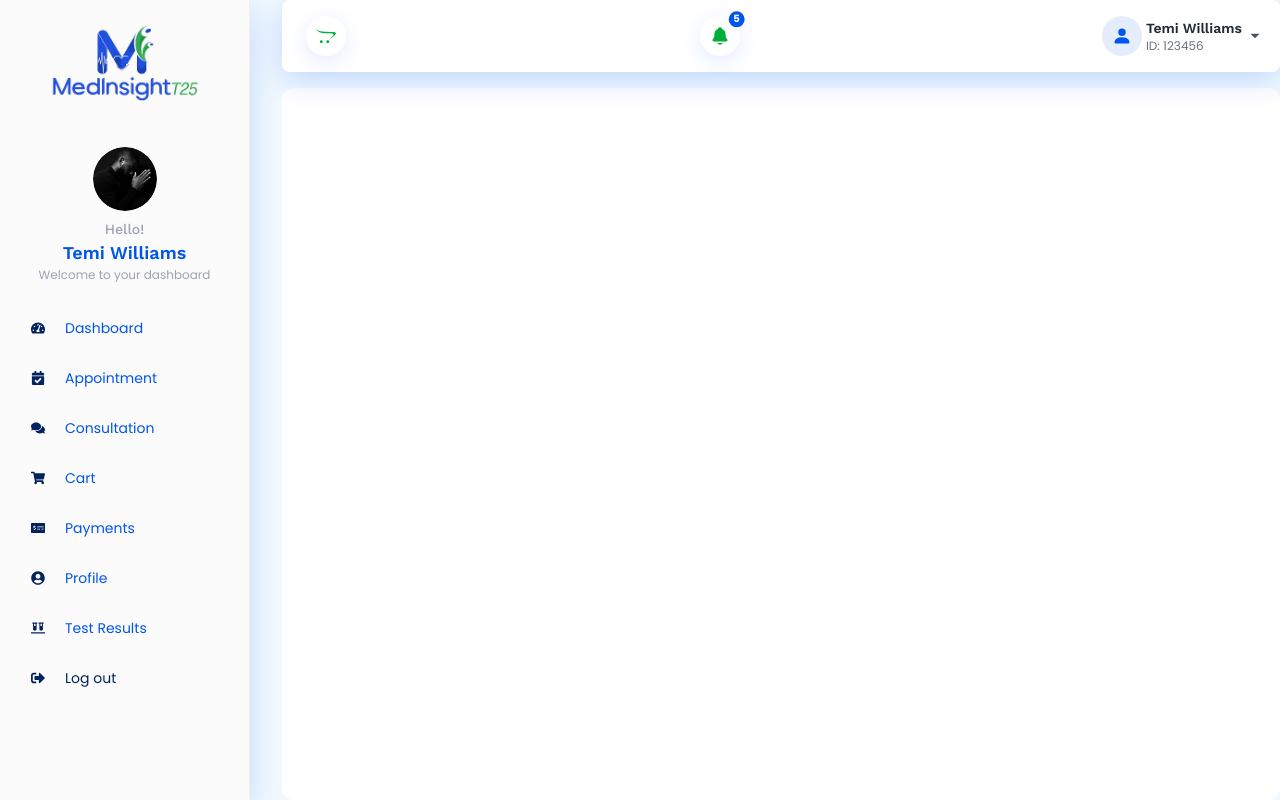
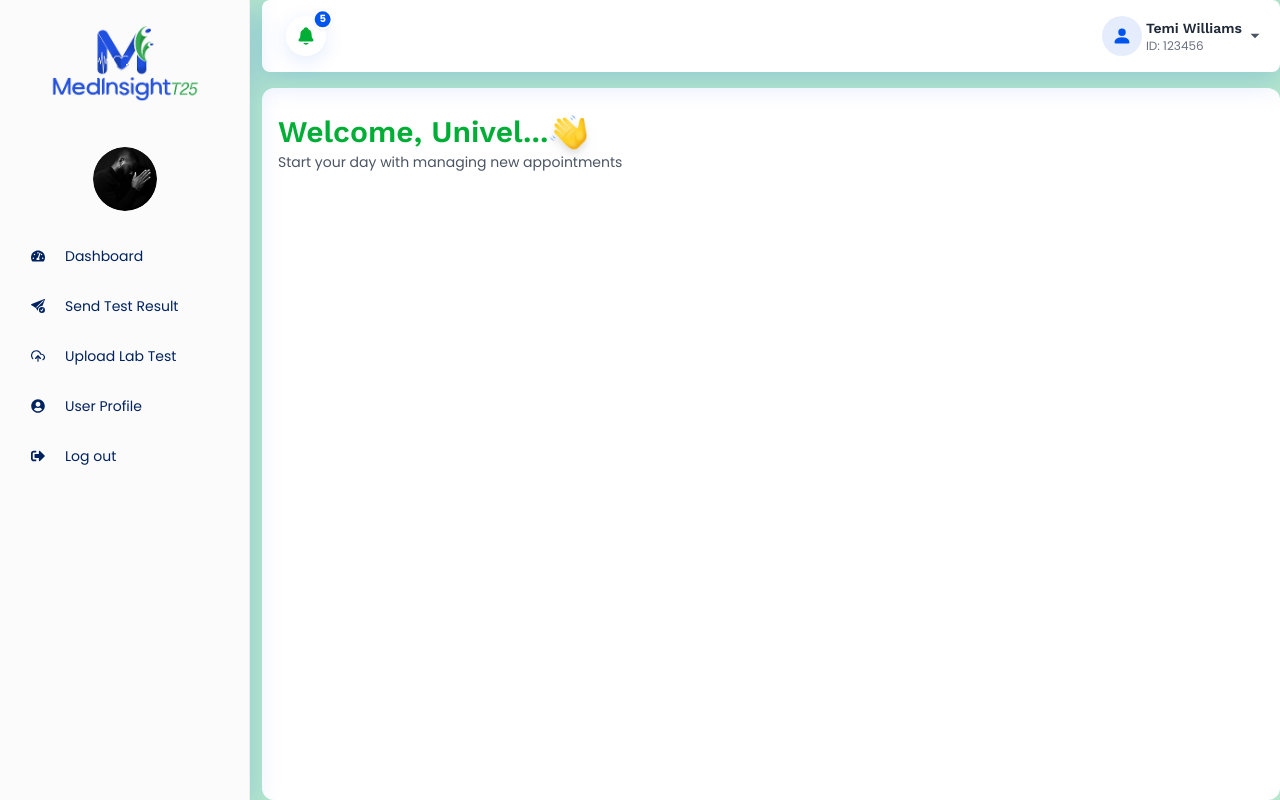
Before and after one commit to MedInsightT25-Project-Organization/medinsight-frontend-codebase, a React (Vite) app: page /healthcare-dashboard in a window 1280 px wide. Built offline with nearby package versions, Linux system fonts and the light colour scheme.

Commit message:
dashboard commit

```diff
--- a/src/App.jsx
+++ b/src/App.jsx
@@ -27,11 +27,18 @@ import DashboardCart from "./Pages/Dashboards/PatientDashboard/DashboardCart";
 import Payments from "./Pages/Dashboards/PatientDashboard/Payments";
 import UserProfile from "./Pages/Dashboards/PatientDashboard/UserProfile";
 import TestResults from "./Pages/Dashboards/PatientDashboard/TestResults";
+import HealthcareHomeDashboard from "./Pages/Dashboards/HealthcareProviderDashboard/HealthcareHomeDashboard";
+import SendTestResult from "./Pages/Dashboards/HealthcareProviderDashboard/SendTestResult";
+import UploadLabTest from "./Pages/Dashboards/HealthcareProviderDashboard/UploadLabTest";
+import HealthcareProfile from "./Pages/Dashboards/HealthcareProviderDashboard/HealthcareProfile";
 
 const App = () => {
 
 	const location = useLocation()
-	const hideNavbarRoutes = ["/patient-dashboard", "/patient-dashboard/appointment", "/patient-dashboard/consultation", "/patient-dashboard/dashboard-cart", "/patient-dashboard/payments", "/patient-dashboard/user-profile", "/patient-dashboard/test-results", "/healthcare-dashboard"];
+	const hideNavbarRoutes = ["/patient-dashboard", "/patient-dashboard/appointment", "/patient-dashboard/consultation", "/patient-dashboard/dashboard-cart", "/patient-dashboard/payments", "/patient-dashboard/user-profile", "/patient-dashboard/test-results", "/healthcare-dashboard", "/healthcare-dashboard/send-test-result", "/healthcare-dashboard/upload-test-result", "/healthcare-dashboard/healthcare-profile",
+
+
+	];
 
 	return (
 		<div className="">
@@ -57,7 +64,7 @@ const App = () => {
 				<Route path="/healthcare-form-one" element={<HealthcareFormOne />} />
 
 
-				{/*  */}
+				{/* Patient Dashboard */}
 				<Route path="/patient-dashboard" element={<PatientDashboard />}>
 					<Route index element={<PatientHomeDashboard />} />
 					<Route path="appointment" element={<Appointment />} />
@@ -68,7 +75,14 @@ const App = () => {
 					<Route path="test-results" element={<TestResults />} />
 
 				</Route>
-				<Route path="/healthcare-dashboard" element={<HealthcareProviderDashboard />} />
+				{/* Healthcare Providers Dashboard */}
+				<Route path="/healthcare-dashboard" element={<HealthcareProviderDashboard />}>
+
+					<Route index element={<HealthcareHomeDashboard />} />
+					<Route path="send-test-result" element={<SendTestResult />} />
+					<Route path="upload-test-result" element={<UploadLabTest />} />
+					<Route path="healthcare-profile" element={<HealthcareProfile />} />
+				</Route>
 
 			</Routes>
 		</div>
--- /dev/null
+++ b/src/Pages/Dashboards/HealthcareProviderDashboard/HealthcareHomeDashboard.jsx
@@ -0,0 +1,19 @@
+import React from 'react'
+import waveHand from '../../../assets/wave-hand.png'
+const HealthcareHomeDashboard = () => {
+    return (
+        <>
+
+            <section>
+                <div className='mt-2'>
+                    <h3 className='text-secondary text-xl sm:text-3xl flex items-center'>Welcome, Univel... <img src={waveHand} className='w-8 sm:w-10 filter drop-shadow-lg' alt="Wave Hand" /> </h3>
+                    <p className='text-gray-600 text-[.7rem] sm:text-sm'>Start your day with managing new appointments</p>
+                </div>
+
+            </section>
+
+        </>
+    )
+}
+
+export default HealthcareHomeDashboard
--- /dev/null
+++ b/src/Pages/Dashboards/HealthcareProviderDashboard/HealthcareProfile.jsx
@@ -0,0 +1,9 @@
+import React from 'react'
+
+const HealthcareProfile = () => {
+  return (
+    <div>HealthcareProfile</div>
+  )
+}
+
+export default HealthcareProfile
--- a/src/Pages/Dashboards/HealthcareProviderDashboard/HealthcareProviderDashboard.jsx
+++ b/src/Pages/Dashboards/HealthcareProviderDashboard/HealthcareProviderDashboard.jsx
@@ -1,118 +1,101 @@
-
-import React, { useState } from "react";
-import { Outlet, NavLink, useNavigate } from "react-router-dom";
+import React, { useState, useEffect } from "react";
+import { Outlet, NavLink, useNavigate, useLocation } from "react-router-dom";
 import { Sidebar, Menu, MenuItem } from "react-pro-sidebar";
 import {
     FaTachometerAlt,
     FaCalendarCheck,
     FaComments,
     FaShoppingCart,
-    FaMoneyCheckAlt,
+    FaSignOutAlt,
+    FaBars,
     FaUserCircle,
-    FaVials,
-    FaSignOutAlt,
-    FaBars
 } from "react-icons/fa";
 import Logo from "../../../assets/MEDINSIGHT LOGO-2.png";
 import ProfilePhoto from "../../../assets/profile-photo.png";
 import { IoMdArrowDropdown } from "react-icons/io";
-import { BsPersonFill } from "react-icons/bs";
+import { BsFillSendCheckFill, BsPersonFill } from "react-icons/bs";
 import { IoNotifications } from "react-icons/io5";
-import { FaOpencart } from "react-icons/fa6";
 import { useLabTest } from "../../../Context Api/LabTestContext";
+import { FiUploadCloud } from "react-icons/fi";
+
+const useIsMediumUp = () => {
+    const [isMediumUp, setIsMediumUp] = useState(window.innerWidth >= 768);
+    useEffect(() => {
+        const handleResize = () => setIsMediumUp(window.innerWidth >= 768);
+        window.addEventListener("resize", handleResize);
+        return () => window.removeEventListener("resize", handleResize);
+    }, []);
+    return isMediumUp;
+};
 
 const HealthcareProviderDashboard = () => {
-    const { getTotalCartCount } = useLabTest()
-    const totalItems = getTotalCartCount()
+    const isMediumUp = useIsMediumUp();
+    const [collapsed, setCollapsed] = useState(!isMediumUp);
 
+    useEffect(() => {
+        setCollapsed(!isMediumUp);
+    }, [isMediumUp]);
 
     const navigate = useNavigate();
-    const [collapsed, setCollapsed] = useState(false);
+    const location = useLocation();
 
     const handleLogout = () => {
         alert("Logging out...");
         navigate("/healthcare-sign-in");
     };
 
-    const SidebarLink = ({ to, icon, label }) => (
-        <MenuItem icon={icon}>
-            <NavLink
-                to={to}
-                className={({ isActive }) =>
-                    `block w-full ${isActive ? "text-primary font-secondary" : ""}`
-                }
+    const SidebarLink = ({ to, icon, label }) => {
+        const isActive = location.pathname === to;
+
+        return (
+            <MenuItem
+                icon={icon}
+                className="relative group"
                 onClick={() => {
+                    navigate(to);
                     if (window.innerWidth < 768) setCollapsed(true);
                 }}
             >
-                {label}
-            </NavLink>
-        </MenuItem>
-    );
+                {!collapsed ? (
+                    <span className={`text-sm ${isActive ? "text-primary font-medium" : ""}`}>{label}</span>
+                ) : (
+                    <span
+                        className="absolute left-full ml-2 top-1/2 -translate-y-1/2 whitespace-nowrap
+                        bg-black text-white text-[.7rem] rounded px-2 py-1 opacity-0 group-hover:opacity-100
+                        transition-opacity duration-300 z-50"
+                    >
+                        {label}
+                    </span>
+                )}
+            </MenuItem>
+        );
+    };
 
     return (
-        <div className="flex h-screen overflow-hidden">
+        <div className="relative flex h-screen overflow-hidden">
             {/* Sidebar */}
             <Sidebar
                 collapsed={collapsed}
-                onMouseEnter={() => setCollapsed(false)}
-                onMouseLeave={() => setCollapsed(true)}
+                onMouseEnter={() => isMediumUp && setCollapsed(false)}
+                onMouseLeave={() => isMediumUp && setCollapsed(true)}
                 className={`bg-white soft-shadow text-darkPrimary transition-all duration-300
-                    ${collapsed ? "w-10" : "w-[80px] md:w-[250px]"}
+                    ${collapsed ? "w-10" : isMediumUp ? "w-[250px]" : "w-[80px]"}
                     fixed md:relative z-30 h-full overflow-hidden`}
             >
                 <div className="py-3">
-                    <img
-                        src={Logo}
-                        alt="MedInsight Logo"
-                        className="w-full max-w-[150px] mx-auto"
-                    />
+                    <img src={Logo} alt="MedInsight Logo" className="w-full max-w-[150px] mx-auto" />
                 </div>
 
                 <div className="max-w-[80%] mx-auto my-5 text-center">
-                    <img
-                        src={ProfilePhoto}
-                        alt="Profile"
-                        className="rounded-full w-16 h-16 object-cover mx-auto"
-                    />
-                    <h4 className="text-sm text-gray-400 font-medium mt-2">Hello!</h4>
-                    <h3 className="text-primary font-semibold text-lg">Temi Williams</h3>
-                    <p className="text-xs text-gray-400">Welcome to your dashboard</p>
+                    <img src={ProfilePhoto} alt="Profile" className="rounded-full w-16 h-16 object-cover mx-auto" />
                 </div>
 
                 {/* Menu Items */}
                 <Menu className="text-sm overflow-y-auto">
                     <SidebarLink to="." icon={<FaTachometerAlt />} label="Dashboard" />
-                    <SidebarLink
-                        to="appointment"
-                        icon={<FaCalendarCheck />}
-                        label="Appointment"
-                    />
-                    <SidebarLink
-                        to="consultation"
-                        icon={<FaComments />}
-                        label="Consultation"
-                    />
-                    <SidebarLink
-                        to="dashboard-cart"
-                        icon={<FaShoppingCart />}
-                        label="Cart"
-                    />
-                    <SidebarLink
-                        to="payments"
-                        icon={<FaMoneyCheckAlt />}
-                        label="Payments"
-                    />
-                    <SidebarLink
-                        to="user-profile"
-                        icon={<FaUserCircle />}
-                        label="Profile"
-                    />
-                    <SidebarLink
-                        to="test-results"
-                        icon={<FaVials />}
-                        label="Test Results"
-                    />
+                    <SidebarLink to="send-test-result" icon={<BsFillSendCheckFill  />} label="Send Test Result" />
+                    <SidebarLink to="upload-test-result" icon={<FiUploadCloud />} label="Upload Lab Test" />
+                    <SidebarLink to="healthcare-profile" icon={<FaUserCircle />} label="User Profile" />
                     <MenuItem icon={<FaSignOutAlt />} onClick={handleLogout}>
                         Log out
                     </MenuItem>
@@ -120,26 +103,15 @@ const HealthcareProviderDashboard = () => {
             </Sidebar>
 
             {/* Main Content */}
-            <main className="flex-1 min-h-0 flex flex-col overflow-hidden transition-all duration-300 pl-2 sm:pl-8">
+            <main className="flex-1 min-h-0 flex flex-col overflow-hidden transition-all duration-300 pl-3 bg-secondary bg-opacity-25">
                 {/* Top bar */}
                 <div className="bg-white soft-shadow w-full p-4 rounded-lg sticky top-0 z-20 flex justify-between items-center">
-                    <button
-                        className="text-gray-800 p-2 hover:text-primary md:hidden"
+                    {/* <button
+                        className="hidden sm:block text-gray-800 p-2 hover:text-primary md:hidden"
                         onClick={() => setCollapsed(!collapsed)}
                     >
                         <FaBars size={20} />
-                    </button>
-
-                    <div className="relative inline-flex items-center justify-center w-10 h-10 rounded-full  bg-white card-shadow mx-2">
-                        <FaOpencart className="text-xl text-secondary" />
-
-                        {totalItems > 0 && (
-                            <span className="absolute top-0 right-0 transform translate-x-1/3 -translate-y-1/3 bg-primary text-white text-[10px] font-bold w-5 h-5 flex items-center justify-center rounded-full border-2 border-white shadow-sm">
-                                {totalItems}
-                            </span>
-                        )}
-
-                    </div>
+                    </button> */}
 
                     <div className="relative inline-flex items-center justify-center w-10 h-10 rounded-full bg-white card-shadow mx-2">
                         <IoNotifications className="text-xl text-secondary" />
@@ -148,7 +120,7 @@ const HealthcareProviderDashboard = () => {
                         </span>
                     </div>
 
-                    <div className="flex items-center gap-1  cursor-pointer transition ml-4">
+                    <div className="flex items-center gap-1 cursor-pointer transition ml-4">
                         <div className="w-10 h-10 bg-primary/10 text-primary flex items-center justify-center rounded-full text-xl">
                             <BsPersonFill />
                         </div>
--- /dev/null
+++ b/src/Pages/Dashboards/HealthcareProviderDashboard/SendTestResult.jsx
@@ -0,0 +1,9 @@
+import React from 'react'
+
+const SendTestResult = () => {
+  return (
+    <div>SendTestResult</div>
+  )
+}
+
+export default SendTestResult
--- /dev/null
+++ b/src/Pages/Dashboards/HealthcareProviderDashboard/UploadLabTest.jsx
@@ -0,0 +1,9 @@
+import React from 'react'
+
+const UploadLabTest = () => {
+  return (
+    <div>UploadLabTest</div>
+  )
+}
+
+export default UploadLabTest
--- a/src/Pages/Dashboards/PatientDashboard/PatientDashboard.jsx
+++ b/src/Pages/Dashboards/PatientDashboard/PatientDashboard.jsx
@@ -1,4 +1,4 @@
-import React, { useState } from "react";
+import React, { useState, useEffect } from "react";
 import { Outlet, NavLink, useNavigate } from "react-router-dom";
 import { Sidebar, Menu, MenuItem } from "react-pro-sidebar";
 import {
@@ -20,45 +20,80 @@ import { IoNotifications } from "react-icons/io5";
 import { FaOpencart } from "react-icons/fa6";
 import { useLabTest } from "../../../Context Api/LabTestContext";
 
+
 const PatientDashboard = () => {
-    const { getTotalCartCount } = useLabTest()
-    const totalItems = getTotalCartCount()
-
+    const { getTotalCartCount } = useLabTest();
+    const totalItems = getTotalCartCount();
 
     const navigate = useNavigate();
     const [collapsed, setCollapsed] = useState(false);
+
+    // Handle screen size for collapsibility
+    function useIsMediumUp() {
+        const [isMediumUp, setIsMediumUp] = useState(window.innerWidth >= 768);
+
+        useEffect(() => {
+            const handleResize = () => {
+                setIsMediumUp(window.innerWidth >= 768);
+            };
+
+            window.addEventListener("resize", handleResize);
+            return () => window.removeEventListener("resize", handleResize);
+        }, []);
+
+        return isMediumUp;
+    }
+
+    const isMediumUp = useIsMediumUp();
+
+    // Collapsed state management based on screen size
+    useEffect(() => {
+        setCollapsed(!isMediumUp);
+    }, [isMediumUp]);
 
     const handleLogout = () => {
         alert("Logging out...");
         navigate("/patient-sign-in");
     };
 
-    const SidebarLink = ({ to, icon, label }) => (
-        <MenuItem icon={icon}>
-            <NavLink
-                to={to}
-                className={({ isActive }) =>
-                    `block w-full ${isActive ? "text-primary font-semibold" : ""}`
-                }
+    const SidebarLink = ({ to, icon, label }) => {
+        const isActive = location.pathname === to;
+
+        return (
+            <MenuItem
+                icon={icon}
+                className="relative group"
                 onClick={() => {
+                    navigate(to);
                     if (window.innerWidth < 768) setCollapsed(true);
                 }}
             >
-                {label}
-            </NavLink>
-        </MenuItem>
-    );
+                {!collapsed ? (
+                    <span className={`text-sm ${isActive ? "text-primary font-medium" : ""}`}>{label}</span>
+                ) : (
+                    <span
+                        className="absolute left-full ml-2 top-1/2 -translate-y-1/2 whitespace-nowrap
+                        bg-black text-white text-xs rounded px-2 py-1 opacity-0 group-hover:opacity-100
+                        transition-opacity duration-300 z-50"
+                    >
+                        {label}
+                    </span>
+                )}
+            </MenuItem>
+        );
+    };
+
 
     return (
-        <div className="flex h-screen overflow-hidden">
+        <div className="relative flex h-screen overflow-hidden">
             {/* Sidebar */}
             <Sidebar
                 collapsed={collapsed}
-                onMouseEnter={() => setCollapsed(false)}
-                onMouseLeave={() => setCollapsed(true)}
+                onMouseEnter={() => isMediumUp && setCollapsed(false)}
+                onMouseLeave={() => isMediumUp && setCollapsed(true)}
                 className={`bg-white soft-shadow text-darkPrimary transition-all duration-300
-                    ${collapsed ? "w-10" : "w-[80px] md:w-[250px]"}
-                    fixed md:relative z-30 h-full overflow-hidden`}
+                ${collapsed ? "w-10" : isMediumUp ? "w-[250px]" : "w-[80px]"}
+                fixed md:relative z-30 h-full overflow-hidden`}
             >
                 <div className="py-3">
                     <img
@@ -74,9 +109,6 @@ const PatientDashboard = () => {
                         alt="Profile"
                         className="rounded-full w-16 h-16 object-cover mx-auto"
                     />
-                    <h4 className="text-sm text-gray-400 font-medium mt-2">Hello!</h4>
-                    <h3 className="text-primary font-semibold text-lg">Temi Williams</h3>
-                    <p className="text-xs text-gray-400">Welcome to your dashboard</p>
                 </div>
 
                 {/* Menu Items */}
@@ -122,26 +154,20 @@ const PatientDashboard = () => {
             <main className="flex-1 min-h-0 flex flex-col overflow-hidden transition-all duration-300 pl-2 sm:pl-8">
                 {/* Top bar */}
                 <div className="bg-white soft-shadow w-full p-4 rounded-lg sticky top-0 z-20 flex justify-between items-center">
-                    <button
+                    {/* <button
                         className="text-gray-800 p-2 hover:text-primary md:hidden"
                         onClick={() => setCollapsed(!collapsed)}
                     >
                         <FaBars size={20} />
-                    </button>
-
+                    </button> */}
                     <div>
-
-
-
-                        <div className="relative inline-flex items-center justify-center w-10 h-10 rounded-full  bg-white card-shadow mx-2">
+                        <div className="relative inline-flex items-center justify-center w-10 h-10 rounded-full bg-white card-shadow mx-2">
                             <FaOpencart className="text-xl text-secondary" />
-
                             {totalItems > 0 && (
                                 <span className="absolute top-0 right-0 transform translate-x-1/3 -translate-y-1/3 bg-primary text-white text-[10px] font-bold w-5 h-5 flex items-center justify-center rounded-full border-2 border-white shadow-sm">
                                     {totalItems}
                                 </span>
                             )}
-
                         </div>
 
                         <div className="relative inline-flex items-center justify-center w-10 h-10 rounded-full bg-white card-shadow mx-2">
@@ -150,21 +176,10 @@ const PatientDashboard = () => {
                                 5
                             </span>
                         </div>
+
                     </div>
 
 
-                    <div className="flex items-center gap-1  cursor-pointer transition ml-4">
-                        <div className="w-10 h-10 bg-primary/10 text-primary flex items-center justify-center rounded-full text-xl">
-                            <BsPersonFill />
-                        </div>
-
-                        <div className="hidden sm:flex flex-col text-sm">
-                            <h5 className="font-semibold text-gray-800">Temi Williams</h5>
-                            <p className="text-gray-500 text-xs">ID: 123456</p>
-                        </div>
-
-                        <IoMdArrowDropdown className="hidden sm:block text-gray-600 text-lg ml-auto" />
-                    </div>
                 </div>
 
                 {/* Main outlet */}
```
Also changed, not shown: src/Pages/Dashboards/PatientDashboard/PatientHomeDashboard.jsx (+7 -1 lines), src/assets/wave-hand.png (added).
